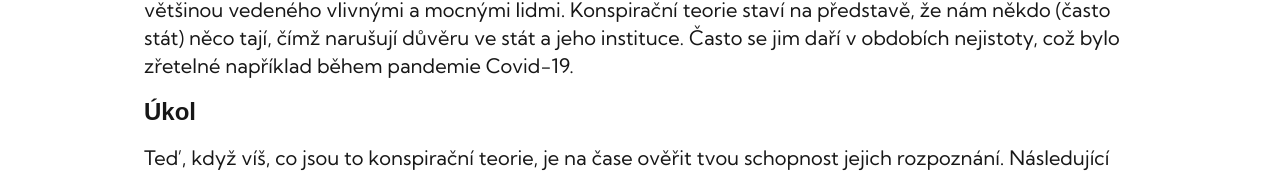
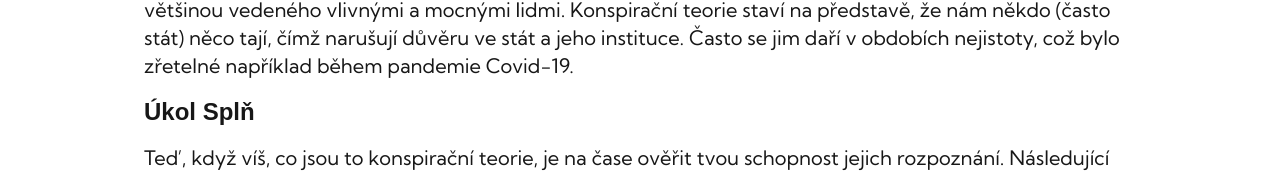
Before and after one commit to silverhardliner/verifee-edu-app, a Next.js app: page /konspiracni-teorie in a window 1280 px wide. Shown: the part 240-416 px from the top of the page. Built offline with nearby package versions, Linux system fonts and the light colour scheme; a web font is replaced by a local one.

Commit message:
small edit

```diff
--- a/app/ui/dezinformace/basic-page.tsx
+++ b/app/ui/dezinformace/basic-page.tsx
@@ -20,7 +20,7 @@ export default function BasicPage({
     <div className={lexend_exa.className}>
       <div className={`text-6xl mb-4 font-bold`}>{title}</div>
       <p className={`${kumbh_sans.className} text-xl my-4`}>{info}</p>
-      <div className="text-2xl font-bold">Úkol</div>
+      <div className="text-2xl font-bold">Úkol Splň</div>
       <p className={`${kumbh_sans.className} text-xl my-4`}>{task}</p>
       {interactive}
       <div className="flex justify-between mt-8">
```
